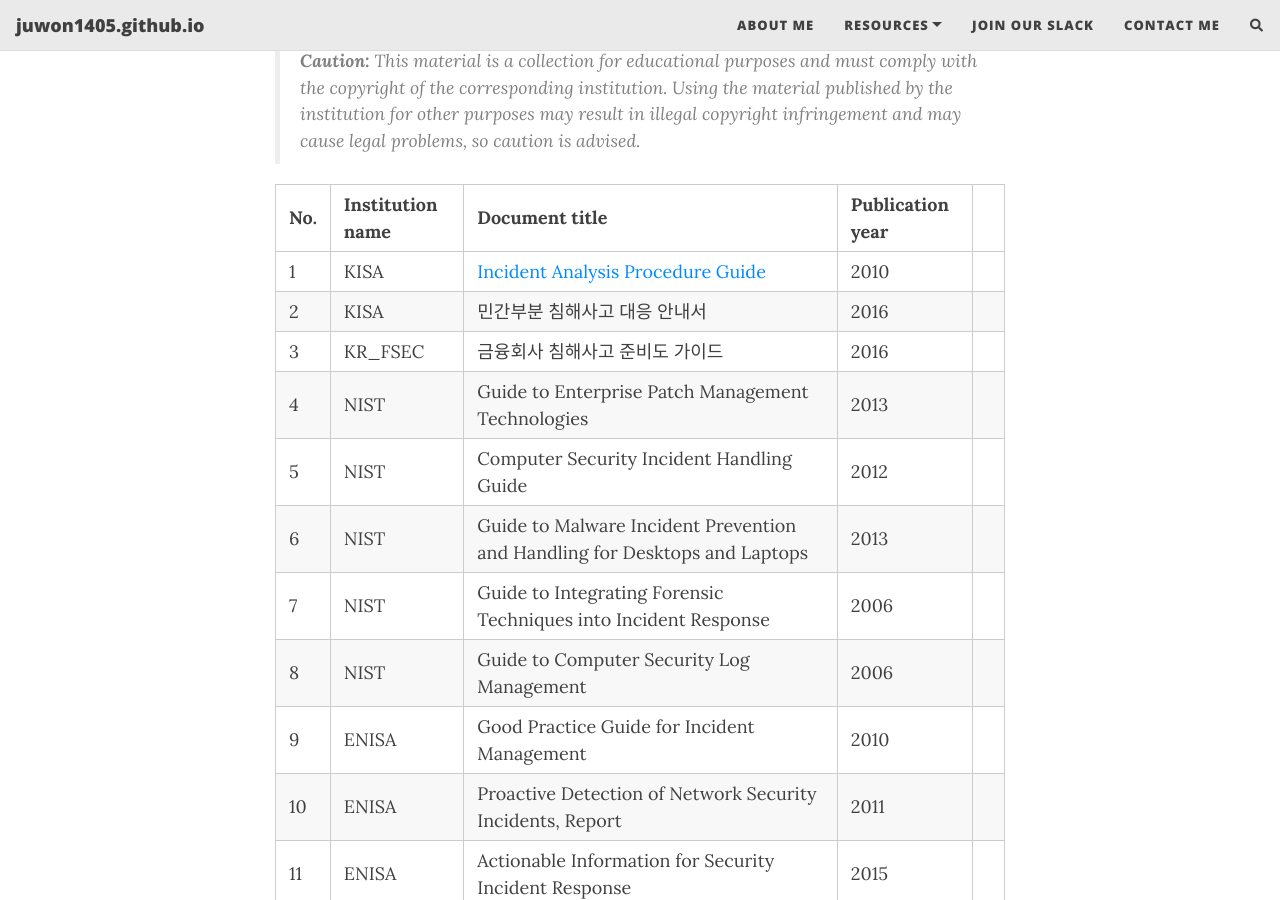
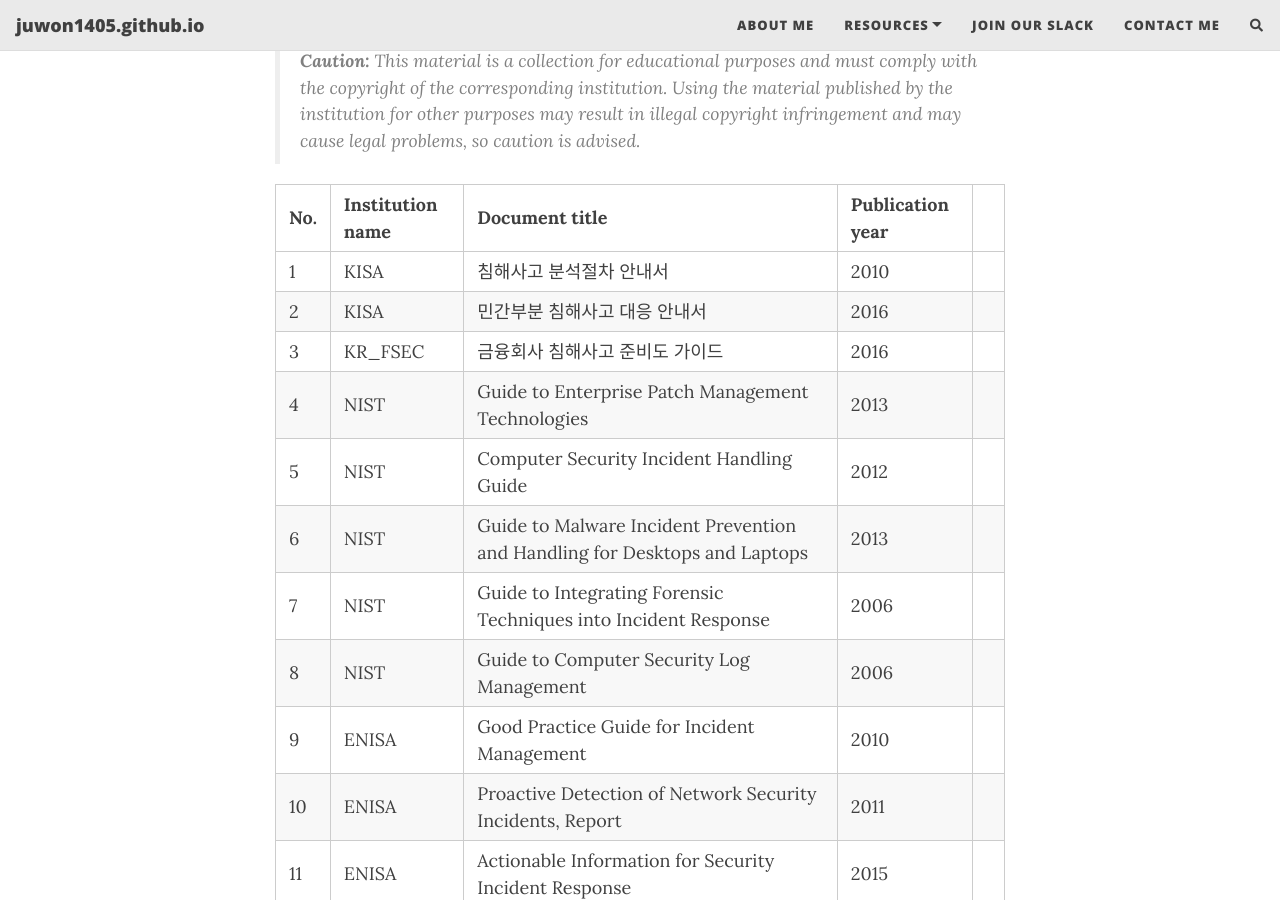
Before and after one commit to Juwon1405/juwon1405.github.io, a Jekyll site: the page built from _posts/2023-05-09-cyber-incident-framework.md, in a window 1280 px wide and 900 px high, scrolled down 390 px. Built offline with Jekyll 4.4.1, drawn with Linux system fonts in a browser that asks for light colours; nearby versions of some CDN libraries; comment, search, counter and statistics services are not loaded; grey boxes are pictures that could not be loaded.

Commit message:
Revert "commit"

```diff
--- a/_posts/2023-05-09-cyber-incident-framework.md
+++ b/_posts/2023-05-09-cyber-incident-framework.md
@@ -12,7 +12,7 @@
 
 | No. | Institution name | Document title | Publication year |
 | --- | --- | --- | --- |
-| 1 | KISA | [Incident Analysis Procedure Guide](Juwon1405/juwon1405.github.io/_posts/ACSC) | 2010 |
+| 1 | KISA | 침해사고 분석절차 안내서 | 2010 |
 | 2 | KISA | 민간부분 침해사고 대응 안내서 | 2016 |
 | 3 | KR_FSEC | 금융회사 침해사고 준비도 가이드 | 2016 |
 | 4 | NIST | Guide to Enterprise Patch Management Technologies | 2013 |
```
